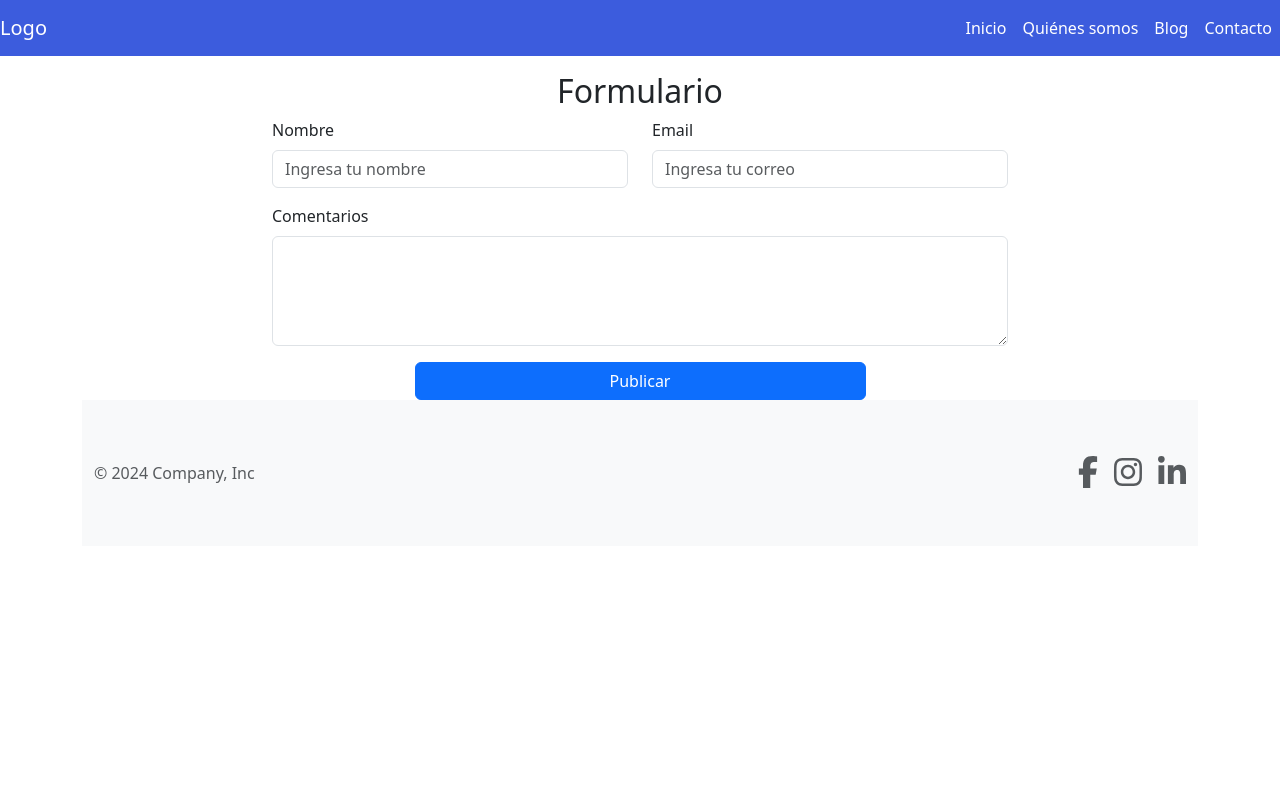
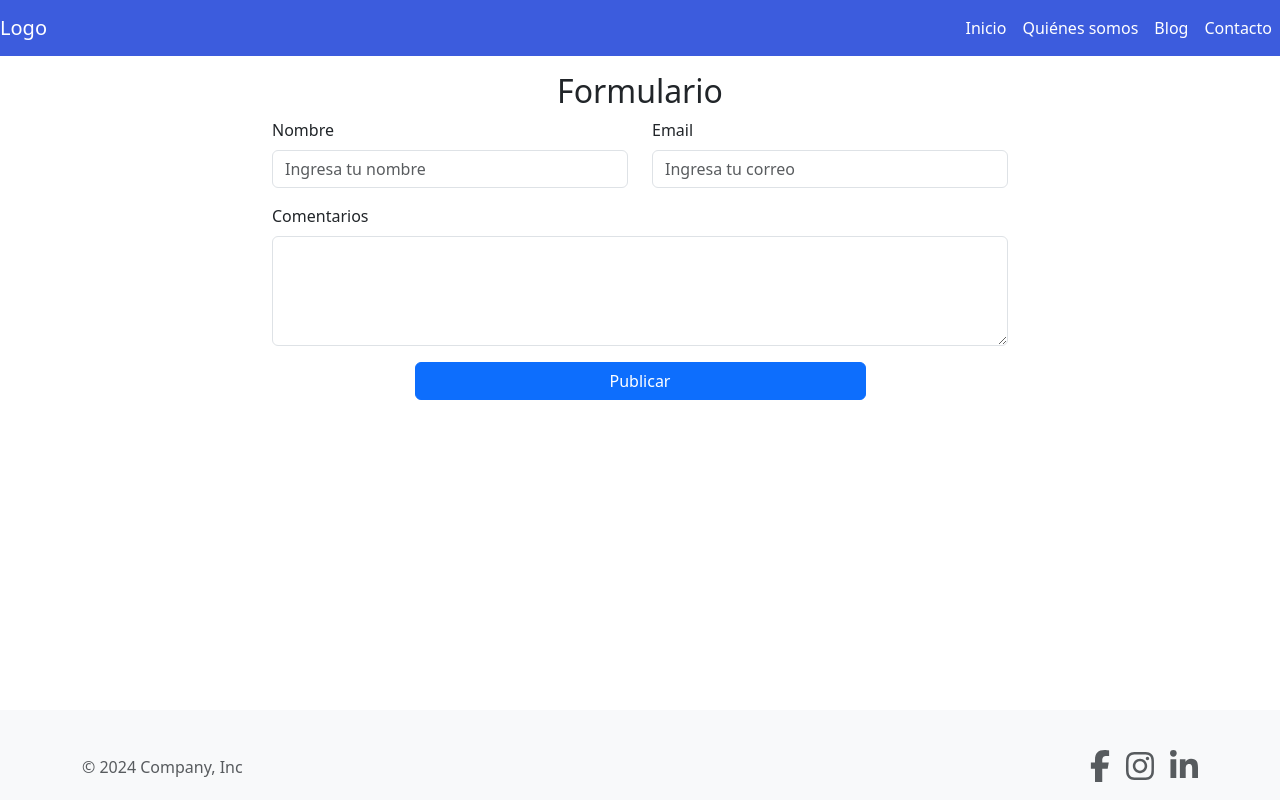
Before and after one commit to diannvac/sistemaComentarios, a React (Vite) app: page / in a window 1280 px wide. Built offline with nearby package versions, Linux system fonts and the light colour scheme.

Commit message:
Ajustar footer

```diff
--- a/src/components/Footer.jsx
+++ b/src/components/Footer.jsx
@@ -5,7 +5,7 @@ import { faFacebookF, faInstagram, faLinkedinIn } from '@fortawesome/free-brands
 
 const Footer = () => {
   return (
-    <footer className="footer mt-auto py-3 bg-light">
+    <footer className="footer bg-light">
       <div className="container">
         <div className="d-flex flex-wrap justify-content-between align-items-center py-3 my-4">
           <div className="col-md-4 d-flex align-items-center">
--- a/src/index.css
+++ b/src/index.css
@@ -9,3 +9,11 @@
 .nav-link{
     color: #fff !important;
 }
+
+.footer{
+    bottom: 0 !important ;
+    position: fixed;
+    left: 0;
+    width: 100%;
+    height: 90px !important;
+}
```
